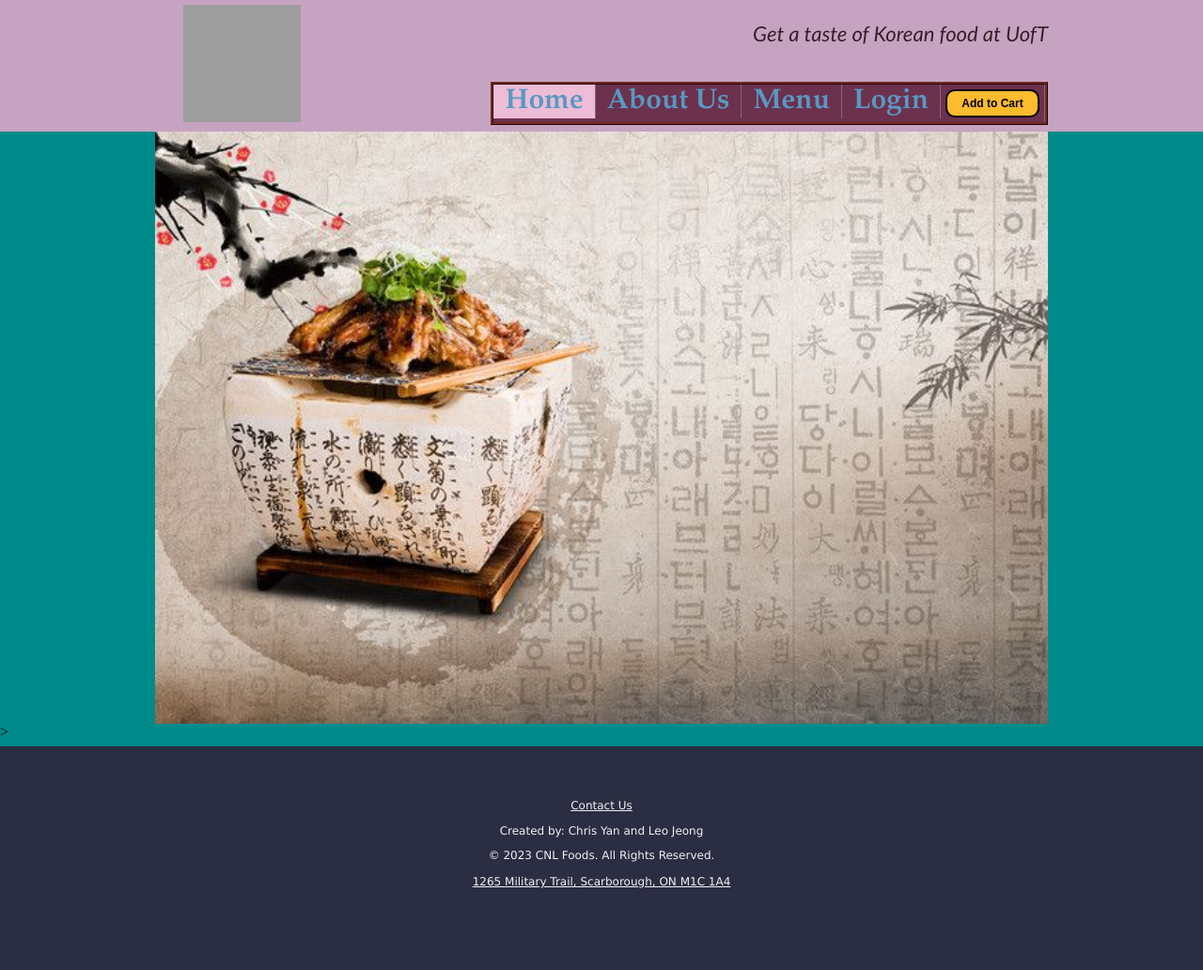
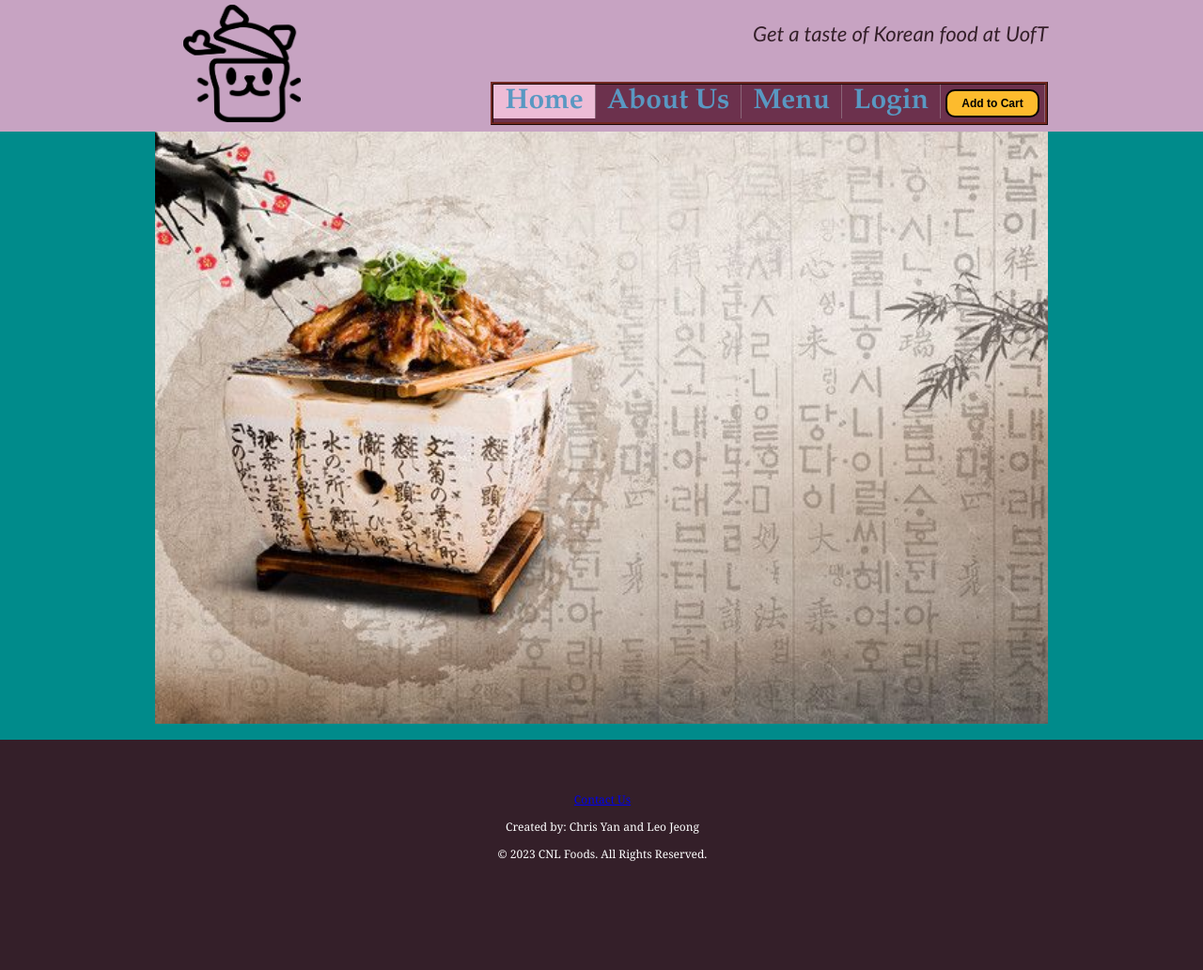
Before and after one commit to triple1566/CSCB20A3_ClubSalesWebsite, a Flask app: page / in a window 1280 px wide. Shown: the whole page at 94% size. After the commit the page ends 916 px from the top, so only its background shows below. Run offline with Flask 3, Linux system fonts and the light colour scheme; grey boxes are pictures that could not be loaded.

Commit message:
Revert "Added Footer"
This reverts commit 57a5db886daa17c5ffb29b77947160051aa7ddd7.

```diff
--- a/RestaurantProject/static/css/index.css
+++ /dev/null
@@ -1,10 +0,0 @@
-#background-footer{
-    background-color: #2B2D42;
-}
-.footer{
-    border-width: 0px;
-}
-.footer-text{
-    font-family: Verdana, Geneva, Tahoma, sans-serif;
-    color: #EDF2F4;
-}
--- a/RestaurantProject/templates/index.html
+++ b/RestaurantProject/templates/index.html
@@ -6,7 +6,6 @@
     <link rel="stylesheet" href="{{url_for('static', filename='css/style.css')}}">
     <meta charset="UTF-8">
     <link rel="stylesheet" href="https://stackpath.bootstrapcdn.com/font-awesome/4.7.0/css/font-awesome.min.css">
-    <link rel="stylesheet" href="{{url_for('static', filename='css/index.css')}}">
 </head>
 
 <body>
@@ -17,7 +16,7 @@
 
         <div id="header">
 
-            <img id="logo" src="{{url_for('static', filename='img/logo_invert.png')}}" alt="Logo" />
+            <img id="logo" src="{{url_for('static', filename='img/logo.png')}}" alt="Logo" />
 
             <p class="slogan">Get a taste of Korean food at UofT</p>
 
@@ -46,8 +45,6 @@
 
     </div>
 
-<!--Footer starts here-->>
-
     <div id="background-footer-hidden">
 
         <div class="footer">
@@ -58,11 +55,11 @@
     </div>
 
     <div id="background-footer">
+
         <div class="footer">
-            <a href="Contact.html" class="footer-text">Contact Us</a>
-            <p class="footer-text">Created by: Chris Yan and Leo Jeong</p>
-            <p class="footer-text">&copy; 2023 CNL Foods. All Rights Reserved.</p>
-            <a href="https://goo.gl/maps/nLAZLsWLe7KaQxCdA" class="footer-text">1265 Military Trail, Scarborough, ON M1C 1A4</a>
+            <a href="Contact.html">Contact Us</a>
+            <p>Created by: Chris Yan and Leo Jeong</p>
+            <p>&copy; 2023 CNL Foods. All Rights Reserved.</p>
         </div>
 
     </div>
```
Also changed, not shown: RestaurantProject/templates/Contact.html (+4 -7 lines), RestaurantProject/templates/Mail.html (+6 -9 lines), RestaurantProject/templates/Menu.html (+4 -7 lines), RestaurantProject/templates/about.html (+4 -7 lines), 1 other file.
